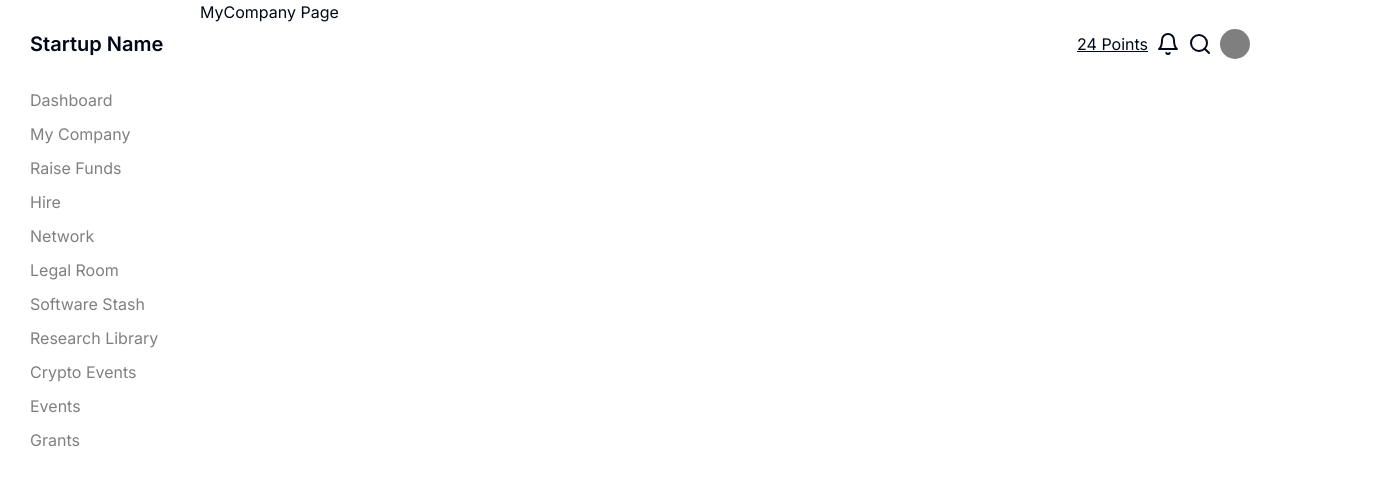
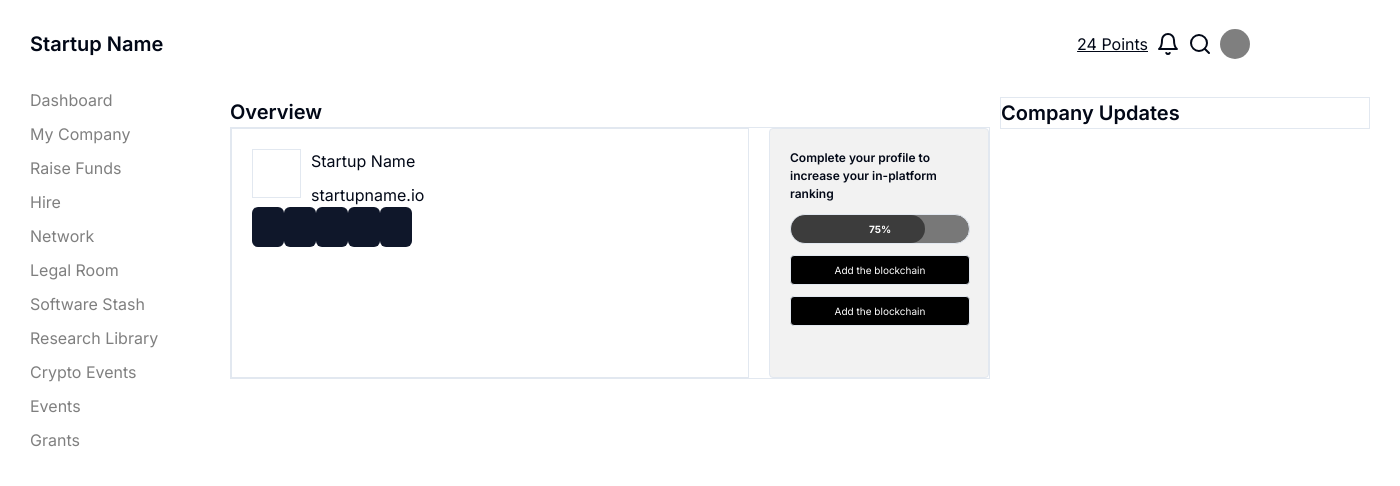
Before and after one commit to ShaikhNabeelShabbir/unbundl-web, a React (Vite) app: page /founder-dashboard in a window 1280 px wide. Both pictures are taken after a click on the button "My Company". Shown: the top 486 px of the page, 1400 px wide, since content can reach past the window. Built offline with nearby package versions, Linux system fonts and the light colour scheme.

Commit message:
my-company

```diff
--- a/src/pages/startup/my-company.tsx
+++ b/src/pages/startup/my-company.tsx
@@ -1,6 +1,64 @@
+import { Button } from "@/components/ui/button";
 import React from "react";
 
 const MyCompany: React.FC = () => {
-  return <h1>MyCompany Page</h1>;
+  return (
+    <div className="flex ml-[30px] mr-[30px] mb-[30px]">
+      <div className="flex-1 py-[97px]">
+        <div className="flex items-center justify-between">
+          <div className="flex flex-row">
+            <div className="Overview w-[760px]  ">
+              <p className="font-semibold text-[20px]">Overview</p>
+              <div className="flex flex-row border w-[760px]">
+                <div className="border w-[520px] h-[250px] mr-[20px] flex flex-col">
+                  <div className="flex flex-row mt-[20px] ml-[20px]">
+                    <div className="w-[49px] h-[49px] border"></div>
+                    <div className="ml-[10px]">
+                      <p> Startup Name</p>
+                      <p className="mt-[10px]"> startupname.io </p>
+                    </div>
+                  </div>
+                  <div className="ml-[20px]">
+                    <Button></Button>
+                    <Button></Button>
+                    <Button></Button>
+                    <Button></Button>
+                    <Button></Button>
+                  </div>
+                </div>
+                <div className=" w-[220px] h-[250px] border bg-black/5 rounded-[4px]">
+                  <p className="font-semibold text-[12px] mx-[20px] mt-[20px]">
+                    Complete your profile to increase your in-platform ranking
+                  </p>
+                  <div className="progress-bar relative w-[180px] h-[30px] mx-[20px] mt-[11px] border rounded-full bg-black/50 ">
+                    <div
+                      className="absolute top-0 left-0 h-full bg-black/50 rounded-full"
+                      style={{ width: "75%" }}
+                    ></div>
+                    <span className="absolute inset-0 flex items-center justify-center text-white text-[10px] font-bold ">
+                      75%
+                    </span>
+                  </div>
+                  <div className="w-[180px] h-[30px] mx-[20px] mt-[11px] border bg-black text-white font-normal text-[10px] rounded-[4px] flex items-center justify-center">
+                    Add the blockchain
+                  </div>
+
+                  <div className="w-[180px] h-[30px] mx-[20px] mt-[11px] border bg-black text-white font-normal text-[10px] rounded-[4px] flex items-center justify-center">
+                    Add the blockchain
+                  </div>
+                </div>
+              </div>
+            </div>
+            <div className="Company-Updates ml-[10px] w-[370px] ">
+              <p className="font-semibold text-[20px] border">
+                Company Updates
+              </p>
+            </div>
+          </div>
+        </div>
+      </div>
+    </div>
+  );
 };
+
 export default MyCompany;
```
